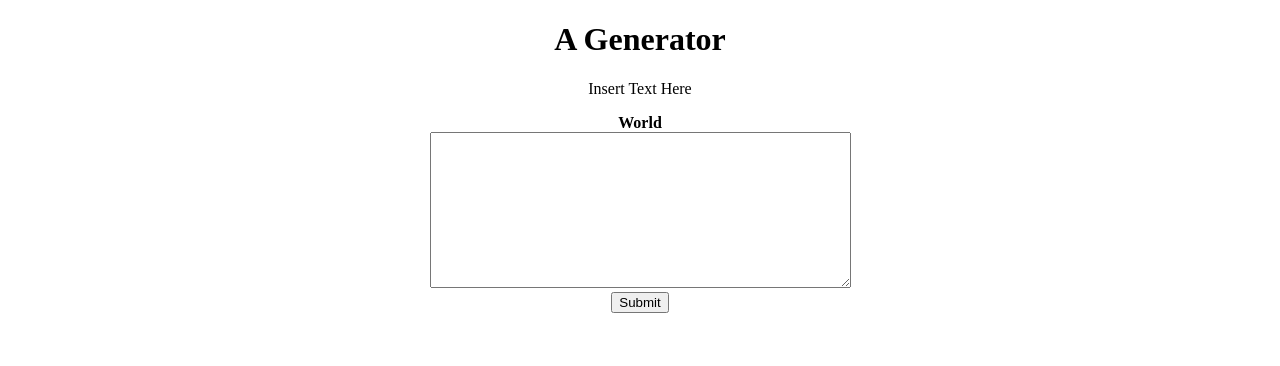
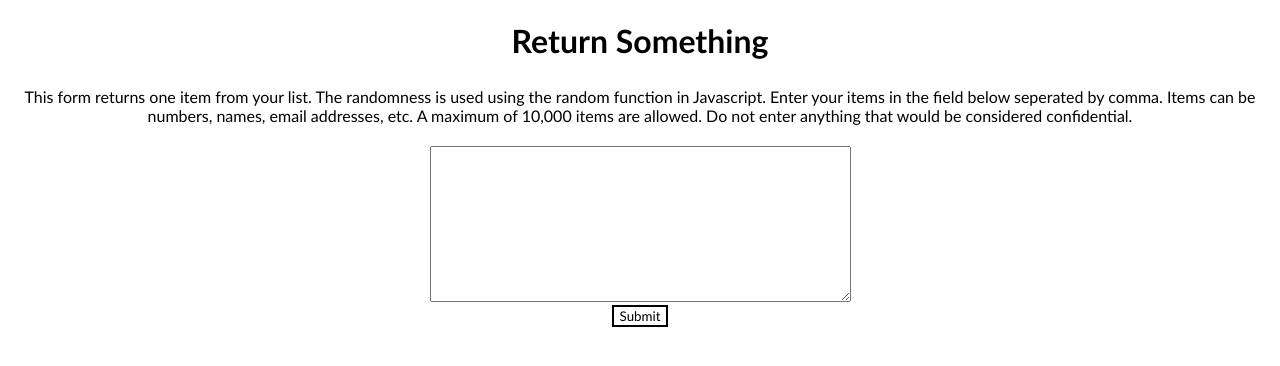
Before and after one commit to Monica-Vu/return_something_generator, a plain HTML site: page index.html in a window 1280 px wide. Drawn offline with Linux system fonts and the light colour scheme.

Commit message:
Add files via upload

```diff
--- a/index.html
+++ b/index.html
@@ -1,31 +1,34 @@
 <!DOCTYPE html>
 <html>
 <head>
-  <title> Return Something! </title>
+  <meta charset="utf-8" />
+  <meta name="viewport" content="width=device width, intial-scale=1">
+  <title> Monica Vu </title>
+  <link rel="stylesheet" type="text/css" href="main.css" />
 </head>
 <body>
   <center>
-  <h1> A Generator </h1>
-  <p> Insert Text Here </p>
-  <div ><b id='hello'> World</b></div>
-  <textarea id ="resturants" rows="10" cols="50">
-  </textarea>
-</br>
-  <button type ="button" onclick
-  ="myFunction()"> Submit </button>
+  <h1> Return Something </h1>
+  <p> This form returns one item from your list. The randomness is used using the random function in Javascript.
+    Enter your items in the field below seperated by comma. Items can be numbers, names, email addresses, etc.
+    A maximum of 10,000 items are allowed. Do not enter anything that would be considered confidential. </p>
+<textarea id ="resturants" rows="10" cols="50"></textarea>
+<br>
+<button type ="button" class="button" onclick ="myFunction()"> Submit </button>
+<br>
+<div ><b id='hello'> </b></div>
 </center>
 </body>
 </html>
 <script type="text/javascript">
 
 function myFunction() {
-
+var resturants = document.getElementById("resturants").value.trim();
 var resturants = document.getElementById("resturants").value.split(",");
 
   /*var resturants = document.getElementById('resturants').value.split(',');*/
   var randomnum = Math.floor((Math.random() * resturants.length ) )
   console.log(resturants + randomnum);
   document.getElementById('hello').innerHTML = resturants[randomnum];
-
 }
 </script>
--- /dev/null
+++ b/main.css
@@ -0,0 +1,24 @@
+.container {
+width: 80%;
+margin: 0 center;
+}
+
+body {
+  font-family: Gill Sans;
+}
+
+.button {
+    background-color: white;
+    color: black;
+    border: 2px solid black;
+    font-family: Gill Sans;
+}
+
+.button:hover {
+    background-color: black;
+    color: white;
+}
+
+p {
+  padding: 5px;
+}
```
